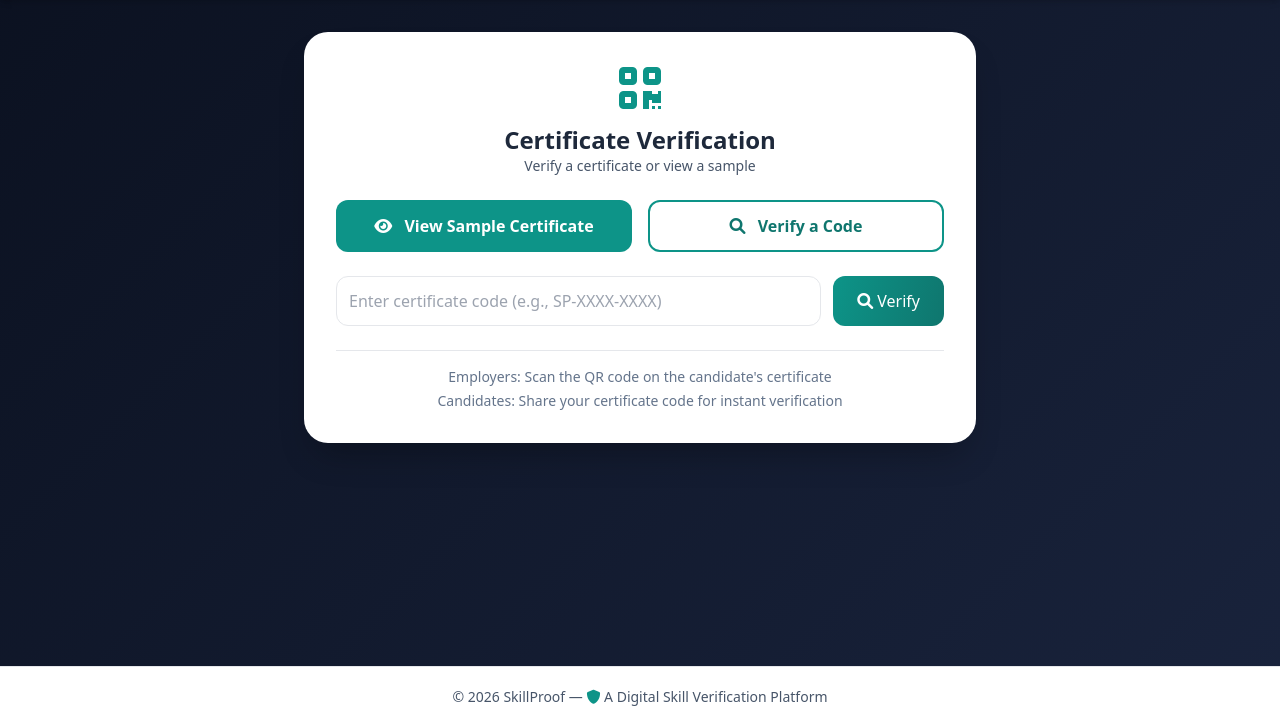
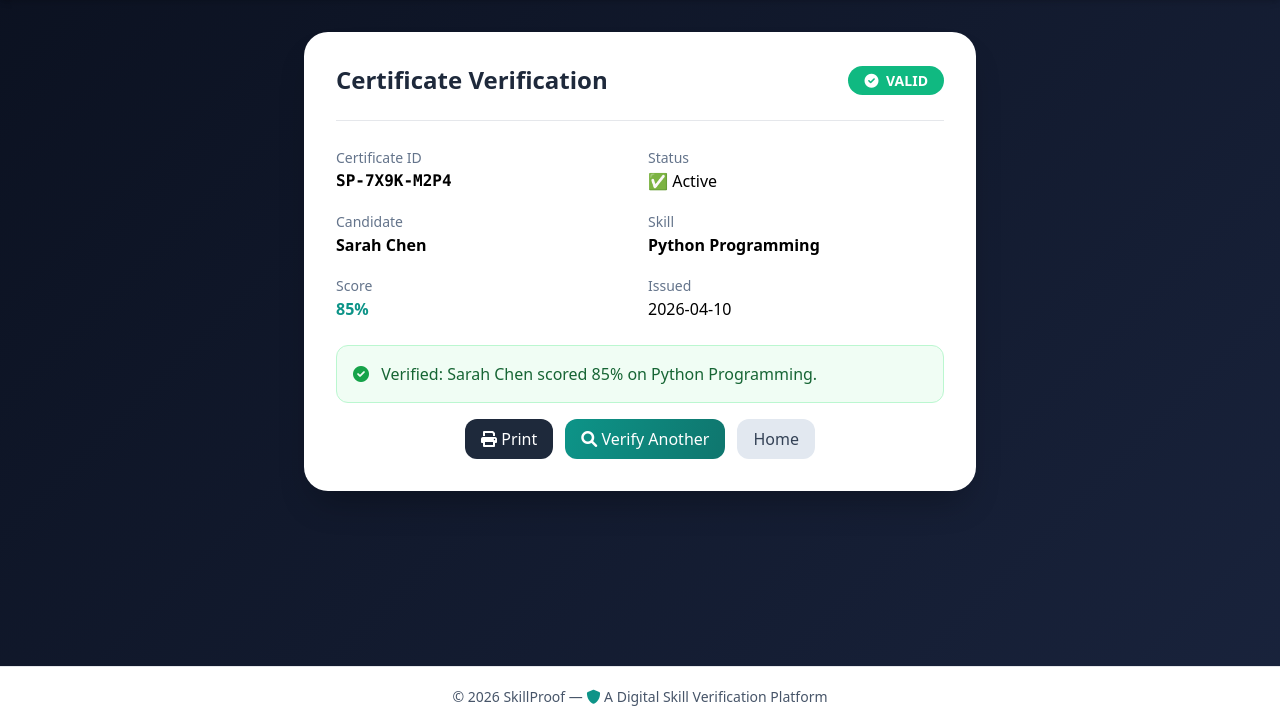
Before and after one commit to caleelcrypt/skillproof, a Flask app: page /verify/SP-7X9K-M2P4 in a window 1280 px wide. Shown: the part 73-800 px from the top of the page. Run offline with Flask 3, Linux system fonts and the light colour scheme; some libraries are stand-ins or nearby versions.

Commit message:
Fixed verify certificate template

```diff
--- a/data/certificates.json
+++ b/data/certificates.json
@@ -10,5 +10,17 @@
     "employerId": "emp1",
     "skillId": "py",
     "verifyUrl": "http://localhost:5000/verify/SP-7X9K-M2P4"
+  },
+  {
+    "code": "SP-8XZY-8FI4",
+    "candidateName": null,
+    "skillName": "Python Programming",
+    "score": 100,
+    "issuedAt": "2026-09-26T08:57:49.868925",
+    "expiresAt": "2028-09-25T08:57:49.868946",
+    "invitationToken": "d32e89accb0f77bc",
+    "employerId": "emp1",
+    "skillId": "py",
+    "verifyUrl": "http://127.0.0.1:5000/verify/SP-8XZY-8FI4"
   }
 ]
--- a/templates/verify.html
+++ b/templates/verify.html
@@ -3,13 +3,91 @@
 {% block content %}
 <div class="max-w-2xl mx-auto">
     <div class="glass-card p-8">
+
+        {% if certificate %}
+        <!-- ✅ CERTIFICATE FOUND -->
+        <div class="flex justify-between items-center mb-6">
+            <h2 class="text-2xl font-bold text-slate-800">Certificate Verification</h2>
+            {% if certificate.isValid %}
+                <span class="verification-badge"><i class="fas fa-check-circle mr-1"></i> VALID</span>
+            {% else %}
+                <span class="verification-failed"><i class="fas fa-times-circle mr-1"></i> EXPIRED</span>
+            {% endif %}
+        </div>
+
+        <div class="border-t pt-6">
+            <div class="grid grid-cols-2 gap-4">
+                <div>
+                    <span class="text-slate-500 text-sm">Certificate ID</span>
+                    <p class="font-mono font-bold">{{ certificate.code }}</p>
+                </div>
+                <div>
+                    <span class="text-slate-500 text-sm">Status</span>
+                    <p>{% if certificate.isValid %}✅ Active{% else %}❌ Expired{% endif %}</p>
+                </div>
+                <div>
+                    <span class="text-slate-500 text-sm">Candidate</span>
+                    <p class="font-bold">{{ certificate.candidateName }}</p>
+                </div>
+                <div>
+                    <span class="text-slate-500 text-sm">Skill</span>
+                    <p class="font-bold">{{ certificate.skillName }}</p>
+                </div>
+                <div>
+                    <span class="text-slate-500 text-sm">Score</span>
+                    <p class="font-bold text-teal-600">{{ certificate.score }}%</p>
+                </div>
+                <div>
+                    <span class="text-slate-500 text-sm">Issued</span>
+                    <p>{{ certificate.issuedAt[:10] }}</p>
+                </div>
+            </div>
+
+            <div class="mt-6 p-4 bg-green-50 rounded-xl border border-green-200">
+                <p class="text-green-800">
+                    <i class="fas fa-check-circle text-green-600 mr-2"></i>
+                    Verified: {{ certificate.candidateName }} scored {{ certificate.score }}% on {{ certificate.skillName }}.
+                </p>
+            </div>
+
+            <div class="mt-4 text-center flex justify-center gap-3 flex-wrap">
+                <button onclick="window.print()" class="bg-slate-800 text-white px-4 py-2 rounded-xl">
+                    <i class="fas fa-print"></i> Print
+                </button>
+                <a href="/verify" class="btn-primary text-white px-4 py-2 rounded-xl">
+                    <i class="fas fa-search"></i> Verify Another
+                </a>
+                <a href="/" class="bg-slate-200 text-slate-700 px-4 py-2 rounded-xl">
+                    Home
+                </a>
+            </div>
+        </div>
+
+        {% elif code %}
+        <!-- ❌ CODE ENTERED BUT NOT FOUND -->
+        <div class="text-center">
+            <i class="fas fa-times-circle text-red-500 text-5xl mb-4"></i>
+            <h2 class="text-2xl font-bold text-red-600">Certificate Not Found</h2>
+            <p class="text-slate-600 mt-2">
+                The certificate code <strong class="font-mono">{{ code }}</strong> does not exist in our system.
+            </p>
+            <p class="text-slate-500 text-sm mt-1">Please check the code and try again.</p>
+            <div class="mt-6 flex justify-center gap-3 flex-wrap">
+                <a href="/verify" class="btn-primary text-white px-4 py-2 rounded-xl">
+                    <i class="fas fa-search"></i> Try Another
+                </a>
+                <a href="/" class="bg-slate-200 text-slate-700 px-4 py-2 rounded-xl">Home</a>
+            </div>
+        </div>
+
+        {% else %}
+        <!-- 🔍 SEARCH FORM -->
         <div class="text-center mb-6">
             <i class="fas fa-qrcode text-teal-600 text-5xl mb-3"></i>
             <h2 class="text-2xl font-bold text-slate-800">Certificate Verification</h2>
             <p class="text-slate-600 text-sm">Verify a certificate or view a sample</p>
         </div>
 
-        <!-- Two Options -->
         <div class="grid md:grid-cols-2 gap-4 mb-6">
             <button onclick="showSample()" class="bg-teal-600 text-white px-4 py-3 rounded-xl font-bold hover:bg-teal-700">
                 <i class="fas fa-eye mr-2"></i> View Sample Certificate
@@ -19,7 +97,7 @@
             </button>
         </div>
 
-        <!-- Sample Certificate (hidden by default) -->
+        <!-- Sample Certificate -->
         <div id="sampleSection" style="display:none;">
             <div class="certificate-card relative mt-4">
                 <div class="certificate-seal">✓ SAMPLE</div>
@@ -30,63 +108,52 @@
                     <p class="text-slate-600">has demonstrated proficiency in</p>
                     <h3 class="text-2xl font-bold text-slate-800 my-2">Python Programming</h3>
                     <p class="text-lg">with a score of <span class="font-bold text-teal-600">85%</span></p>
-                    <div class="my-4 flex justify-center">
-                        <div id="sampleQR"></div>
-                    </div>
-                    <p class="font-mono text-sm bg-slate-100 p-2 rounded-lg">SP-7X9K-M2P4</p>
-                    <p class="text-xs text-slate-500 mt-2">Scan QR to verify OR visit: /verify/SP-7X9K-M2P4</p>
-                    <p class="text-xs text-slate-400 mt-4">Issued: 2026-04-10 | Expires: 2028-04-10</p>
-                    <div class="mt-4">
-                        <a href="/verify/SP-7X9K-M2P4" class="bg-teal-600 text-white px-4 py-2 rounded-xl"><i class="fas fa-check"></i> Verify This Certificate</a>
-                    </div>
+                    <p class="font-mono text-sm bg-slate-100 p-2 rounded-lg mt-4">SP-7X9K-M2P4</p>
+                    <p class="text-xs text-slate-500 mt-2">Issued: 2026-04-10 | Expires: 2028-04-10</p>
+                    <a href="/verify/SP-7X9K-M2P4" class="mt-4 inline-block bg-teal-600 text-white px-4 py-2 rounded-xl">
+                        <i class="fas fa-check"></i> Verify This Certificate
+                    </a>
                 </div>
             </div>
         </div>
 
-        <!-- Verify Section (visible by default) -->
+        <!-- Verify Section -->
         <div id="verifySection">
+            <form onsubmit="return doVerify(event)">
                 <div class="flex gap-3 mt-4">
-                <input type="text" id="verifyCodeInput" placeholder="Enter certificate code (e.g., SP-XXXX-XXXX)" class="flex-1 border rounded-xl p-3">
-                <button onclick="verifyCertificate()" class="btn-primary text-white px-6 py-3 rounded-xl"><i class="fas fa-search"></i> Verify</button>
+                    <input type="text" id="verifyCodeInput" placeholder="e.g., SP-7X9K-M2P4"
+                           class="flex-1 border rounded-xl p-3 font-mono" required>
+                    <button type="submit" class="btn-primary text-white px-6 py-3 rounded-xl">
+                        <i class="fas fa-search"></i> Verify
+                    </button>
                 </div>
-            <div id="verifyResult" class="mt-4"></div>
+            </form>
         </div>
 
         <div class="mt-6 border-t pt-4 text-center">
             <p class="text-sm text-slate-500">Employers: Scan the QR code on the candidate's certificate</p>
             <p class="text-sm text-slate-500 mt-1">Candidates: Share your certificate code for instant verification</p>
         </div>
+        {% endif %}
+
     </div>
 </div>
 
 <script>
-    // Show sample certificate
 function showSample() {
     document.getElementById('sampleSection').style.display = 'block';
     document.getElementById('verifySection').style.display = 'none';
-        // Generate sample QR
-        new QRCode(document.getElementById('sampleQR'), {
-            text: 'http://localhost:5000/verify/SP-7X9K-M2P4',
-            width: 120,
-            height: 120
-        });
 }
-
-    // Show verify section
 function showVerify() {
     document.getElementById('sampleSection').style.display = 'none';
     document.getElementById('verifySection').style.display = 'block';
-        document.getElementById('verifyResult').innerHTML = '';
 }
-
-    // Verify certificate
-    function verifyCertificate() {
-        const code = document.getElementById('verifyCodeInput').value.trim().toUpperCase();
-        if (!code) {
-            document.getElementById('verifyResult').innerHTML = '<p class="text-red-600 mt-2">Please enter a certificate code</p>';
-            return;
-        }
+function doVerify(event) {
+    event.preventDefault();
+    var code = document.getElementById('verifyCodeInput').value.trim().toUpperCase();
+    if (!code) { alert('Please enter a certificate code'); return false; }
     window.location.href = '/verify/' + code;
+    return false;
 }
 </script>
 {% endblock %}
```
Also changed, not shown: data/invitations.json (+5 -49 lines), data/results.json (+15 -0 lines). Lines whose indentation alone changed are shown as unchanged.
